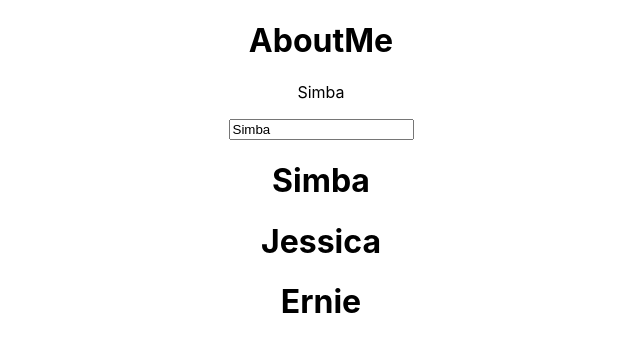
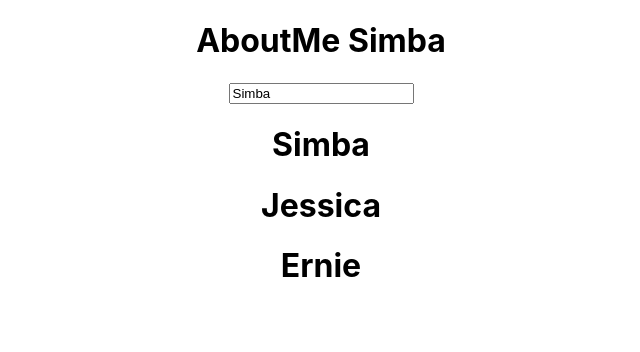
Before and after one commit to Statikman619/Michael-Portfolio, a React (Create React App) app: page / in a window 1280 px wide. Shown: the top 352 px of the page, without its empty margins (319-959 px from the left). Built offline with nearby package versions, Linux system fonts and the light colour scheme.

Commit message:
messing around with map

```diff
--- a/src/App.js
+++ b/src/App.js
@@ -1,6 +1,8 @@
 import React, { useState } from "react";
 import "./App.css";
-import AboutMe from "./components/AboutMe";
+import AboutMe from "./pages/AboutMe";
+import Portfolio from "./pages/Portfolio";
+import Input from "./components/Input";
 
 function App() {
   const [name, setName] = useState("Simba");
@@ -10,9 +12,9 @@ function App() {
   const guests = ["Simba", "Jessica", "Ernie"];
   return (
     <div className="App">
-      <AboutMe />
-      <p>{name}</p>
-      <input value={name} onChange={(e) => setName(e.target.value)}></input>
+      <AboutMe name={name} />
+      <Input name={name} setName={setName} />
+      {/* <p>{name}</p> */}
       {guests.map((guest) => (
         <h1>{guest}</h1>
       ))}
--- a/src/components/AboutMe.js
+++ /dev/null
@@ -1,6 +0,0 @@
-import React from "react";
-
-function AboutMe() {
-  return <h1>AboutMe</h1>;
-}
-export default AboutMe;
--- /dev/null
+++ b/src/components/Input.js
@@ -0,0 +1,13 @@
+import React from "react";
+
+function Input(props) {
+  return (
+    <div>
+      <input
+        value={props.name}
+        onChange={(e) => props.setName(e.target.value)}
+      ></input>
+    </div>
+  );
+}
+export default Input;
--- /dev/null
+++ b/src/pages/AboutMe.js
@@ -0,0 +1,6 @@
+import React from "react";
+
+function AboutMe(props) {
+  return <h1>AboutMe {props.name}</h1>;
+}
+export default AboutMe;
```
Also changed, not shown: src/pages/Portfolio.js (added).
